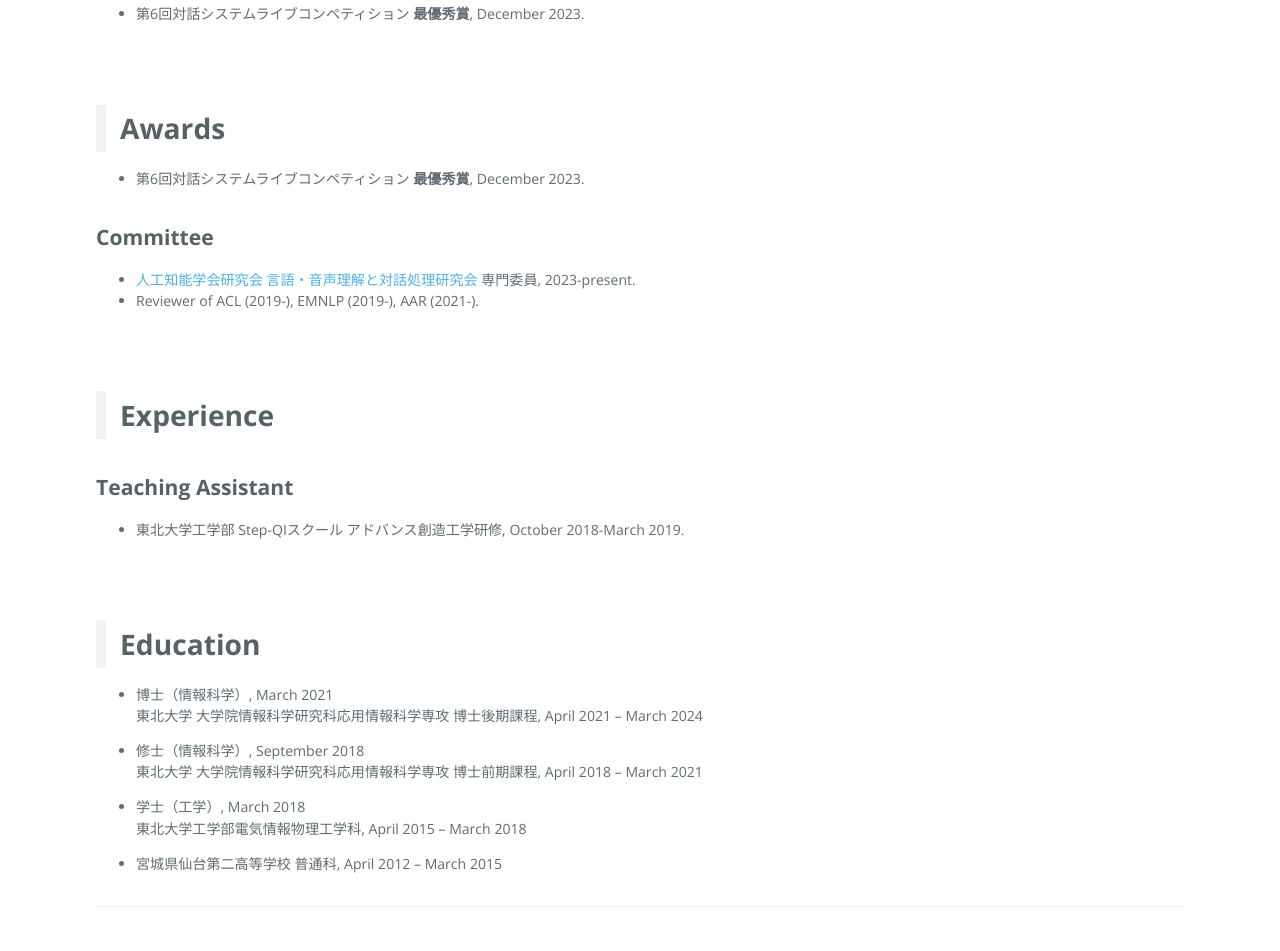
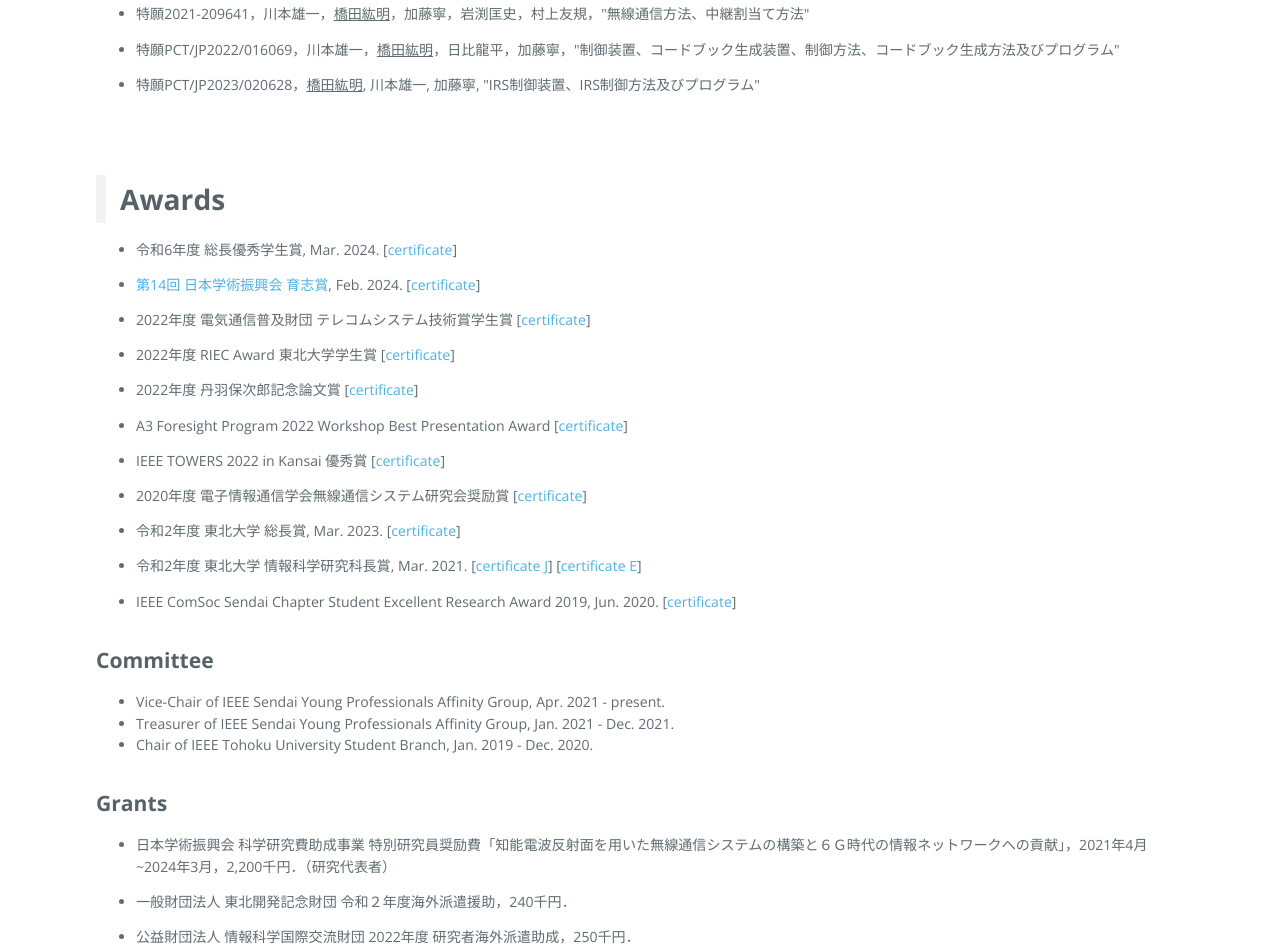
Before and after one commit to HiroakiHashida/hiroaki.hashida, a plain HTML site: page index.html in a window 1280 px wide. Shown: the part 4371-5322 px from the top of the page. Drawn offline with nearby package versions, Linux system fonts and the light colour scheme.

Commit message:
update content

```diff
--- a/index.html
+++ b/index.html
@@ -374,33 +374,144 @@ Phone: +81-22-795-4287 (Kato-Kawamoto Lab) </p>
 
 <h1 id="patents">Patents</h1>
 <ul>
+
   <li>
-    <p>第6回対話システムライブコンペティション <strong>最優秀賞</strong>, December 2023.</p>
+    <p>
+      特願2021-209641，川本雄一，<u>橋田紘明</u>，加藤寧，岩渕匡史，村上友規，"無線通信方法、中継割当て方法"
+    </p>
   </li>
+
+  <li>
+    <p>
+      特願PCT/JP2022/016069，川本雄一，<u>橋田紘明</u>，日比龍平，加藤寧，"制御装置、コードブック生成装置、制御方法、コードブック生成方法及びプログラム"
+    </p>
+  </li>
+
+  <li>
+    <p>
+      特願PCT/JP2023/020628，<u>橋田紘明</u>, 川本雄一, 加藤寧, "IRS制御装置、IRS制御方法及びプログラム"
+    </p>
+  </li>
+
 </ul>
 
 <h1 id="awards">Awards</h1>
 <ul>
+
   <li>
-    <p>第6回対話システムライブコンペティション <strong>最優秀賞</strong>, December 2023.</p>
+    <p>
+      令和6年度 総長優秀学生賞, Mar. 2024.
+      [<a href="data/certificate/202403_presidential.pdf" target="_blank">certificate</a>]
+    </p>
   </li>
+
+  <li>
+    <p>
+      <a href="https://www.jsps.go.jp/j-ikushi-prize/kettei.html" target="_blank">第14回 日本学術振興会 育志賞</a>, Feb. 2024.
+      [<a href="data/certificate/202402_ikushi.png" target="_blank">certificate</a>]
+    </p>
+  </li>
+
+  <li>
+    <p>
+      2022年度 電気通信普及財団 テレコムシステム技術賞学生賞
+      [<a href="data/certificate/202303_telecom.jpg" target="_blank">certificate</a>]
+    </p>
+  </li>
+
+  <li>
+    <p>
+      2022年度 RIEC Award 東北大学学生賞
+      [<a href="data/certificate/202302_RIECAward.jpg" target="_blank">certificate</a>]
+    </p>
+  </li>
+
+  <li>
+    <p>
+      2022年度 丹羽保次郎記念論文賞
+      [<a href="data/certificate/202302_niwa.jpg" target="_blank">certificate</a>]
+    </p>
+  </li>
+
+  <li>
+    <p>
+      A3 Foresight Program 2022 Workshop Best Presentation Award
+      [<a href="data/certificate/202212_A3.jpg" target="_blank">certificate</a>]
+    </p>
+  </li>
+
+  <li>
+    <p>
+      IEEE TOWERS 2022 in Kansai 優秀賞
+      [<a href="" target="_blank">certificate</a>]
+    </p>
+  </li>
+
+  <li>
+    <p>
+      2020年度 電子情報通信学会無線通信システム研究会奨励賞
+      [<a href="data/certificate/202105_RCS.png" target="_blank">certificate</a>]
+    </p>
+  </li>
+
+  <li>
+    <p>
+      令和2年度 東北大学 総長賞, Mar. 2023.
+      [<a href="data/certificate/202103_president.pdf" target="_blank">certificate</a>]
+    </p>
+  </li>
+
+  <li>
+    <p>
+      令和2年度 東北大学 情報科学研究科長賞, Mar. 2021.
+      [<a href="data/certificate/202103_dean_j.pdf" target="_blank">certificate J</a>]
+      [<a href="data/certificate/202103_dean_e.pdf" target="_blank">certificate E</a>]
+    </p>
+  </li>
+
+  <li>
+    <p>
+      IEEE ComSoc Sendai Chapter Student Excellent Research Award 2019, Jun. 2020.
+      [<a href="data/certificate/202001_IEEEsendai.jpg" target="_blank">certificate</a>]
+    </p>
+  </li>
+
 </ul>
 
 
 
 <h2 id="program-committee">Committee</h2>
 <ul>
-  <li><a href="https://jsai-slud.github.io/sig-slud/about/committee.html" target="_blank">人工知能学会研究会 言語・音声理解と対話処理研究会</a> 専門委員, 2023-present.</li>
-  <li>Reviewer of ACL (2019-), EMNLP (2019-), AAR (2021-).</li>
+  <li>Vice-Chair of IEEE Sendai Young Professionals Affinity Group, Apr. 2021 - present.</li>
+  <li>Treasurer of IEEE Sendai Young Professionals Affinity Group, Jan. 2021 - Dec. 2021.</li>
+  <li>Chair of IEEE Tohoku University Student Branch, Jan. 2019 - Dec. 2020.</li>
+</ul>
+
+<h2 id="book-chapter">Grants</h2>
+<ul>
+
+  <li>
+    <p>
+      日本学術振興会 科学研究費助成事業 特別研究員奨励費「知能電波反射面を用いた無線通信システムの構築と６Ｇ時代の情報ネットワークへの貢献」，2021年4月~2024年3月，2,200千円．（研究代表者）
+    </p>
+  </li>
+
+  <li>
+    <p>
+      一般財団法人 東北開発記念財団 令和２年度海外派遣援助，240千円．
+    </p>
+  </li>
+
+  <li>
+    <p>
+      公益財団法人 情報科学国際交流財団 2022年度 研究者海外派遣助成，250千円．
+    </p>
+  </li>
+
 </ul>
 
 
 <h1 id="experience">Experience</h1>
-
-<h2 id="teaching-assistant">Teaching Assistant</h2>
-<ul>
-  <li>東北大学工学部 Step-QIスクール アドバンス創造工学研修, October 2018-March 2019.</li>
-</ul>
 
 <h1 id="education">Education</h1>
 <ul>
```
